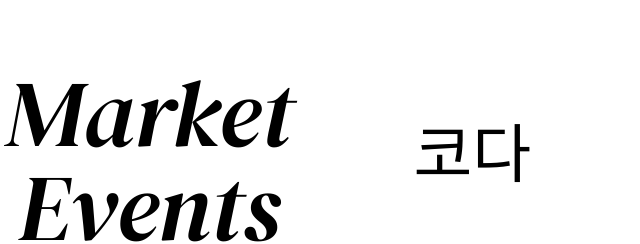
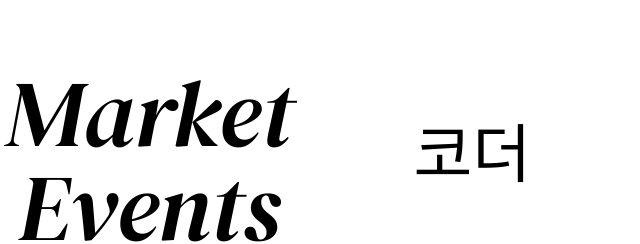
Before and after one commit to ansuhwan/CanalStreet2, a website: page index.html in a window 1280 px wide. Shown: the part 3640-3884 px from the top of the page, 401-1041 px from the left. Drawn offline with Linux system fonts and the light colour scheme; a web font is replaced by a local one.

Commit message:
remove 다 -> 더

```diff
--- a/index.html
+++ b/index.html
@@ -58,7 +58,7 @@
         <div class="events__header">
           <span>안수환</span>
           <h4>Market Events</h4>
-          <span>코다</span>
+          <span>코더</span>
         </div>
         <div class="events__list">
           <div class="events__event"><span>12/11</span>Korean Wave</div>
```
